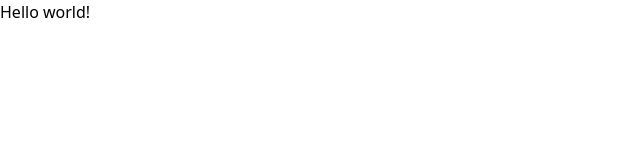
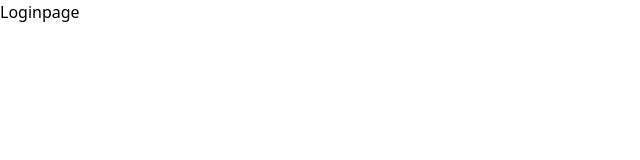
Before and after one commit to M-Ranjan/GSTSync, a React (Vite) app in the folder client/: page /login in a window 1280 px wide. Shown: the top 160 px of the page, without its empty margins (0-640 px from the left). Built offline with nearby package versions, Linux system fonts and the light colour scheme.

Commit message:
Added Routes to Frontend

```diff
--- a/client/package.json
+++ b/client/package.json
@@ -11,7 +11,8 @@
   },
   "dependencies": {
     "react": "^18.3.1",
-    "react-dom": "^18.3.1"
+    "react-dom": "^18.3.1",
+    "react-router-dom": "^6.25.1"
   },
   "devDependencies": {
     "@types/react": "^18.3.3",
--- a/client/src/App.jsx
+++ b/client/src/App.jsx
@@ -1,9 +1,13 @@
 import React from "react";
+import { BrowserRouter } from "react-router-dom";
+import Router from "./Router";
 
 function App() {
   return (
     <>
-      <h1 className="text-3xl font-bold underline text-cyan-600">Hello world!</h1>
+      <BrowserRouter>
+        <Router/>
+      </BrowserRouter>
     </>
   );
 }
--- /dev/null
+++ b/client/src/Router.jsx
@@ -0,0 +1,13 @@
+import React from 'react'
+import { Route, Routes } from "react-router-dom";
+import Loginpage from './pages/auth/Loginpage';
+
+function Router() {
+  return (
+    <Routes>
+        <Route path="/login" element={<Loginpage/>} />
+    </Routes>
+  )
+}
+
+export default Router;
--- /dev/null
+++ b/client/src/pages/auth/Loginpage.jsx
@@ -0,0 +1,9 @@
+import React from 'react'
+
+function Loginpage() {
+  return (
+    <div>Loginpage</div>
+  )
+}
+
+export default Loginpage;
```
Also changed, not shown: 1 other file (tests, documents, lock files or other folders).
